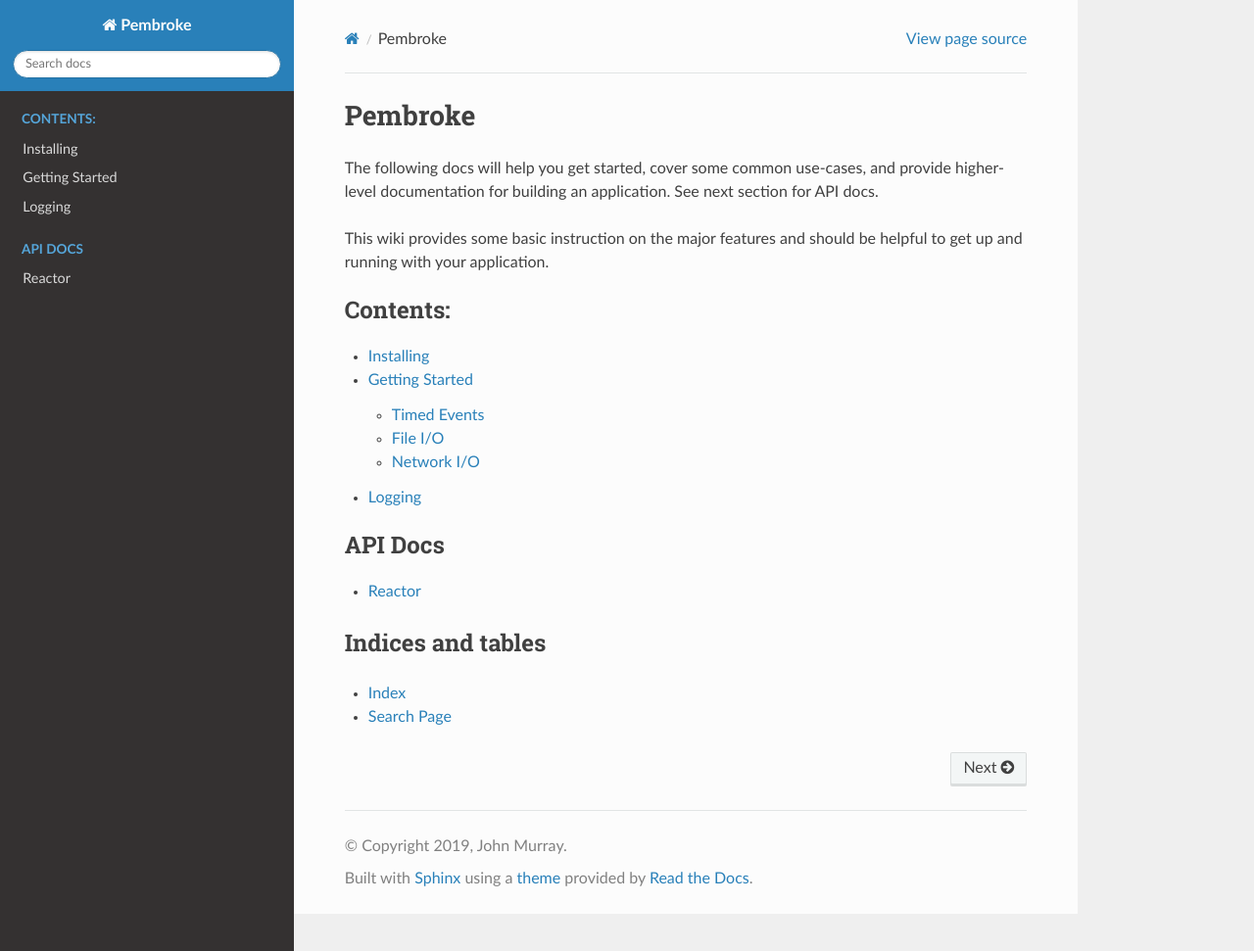
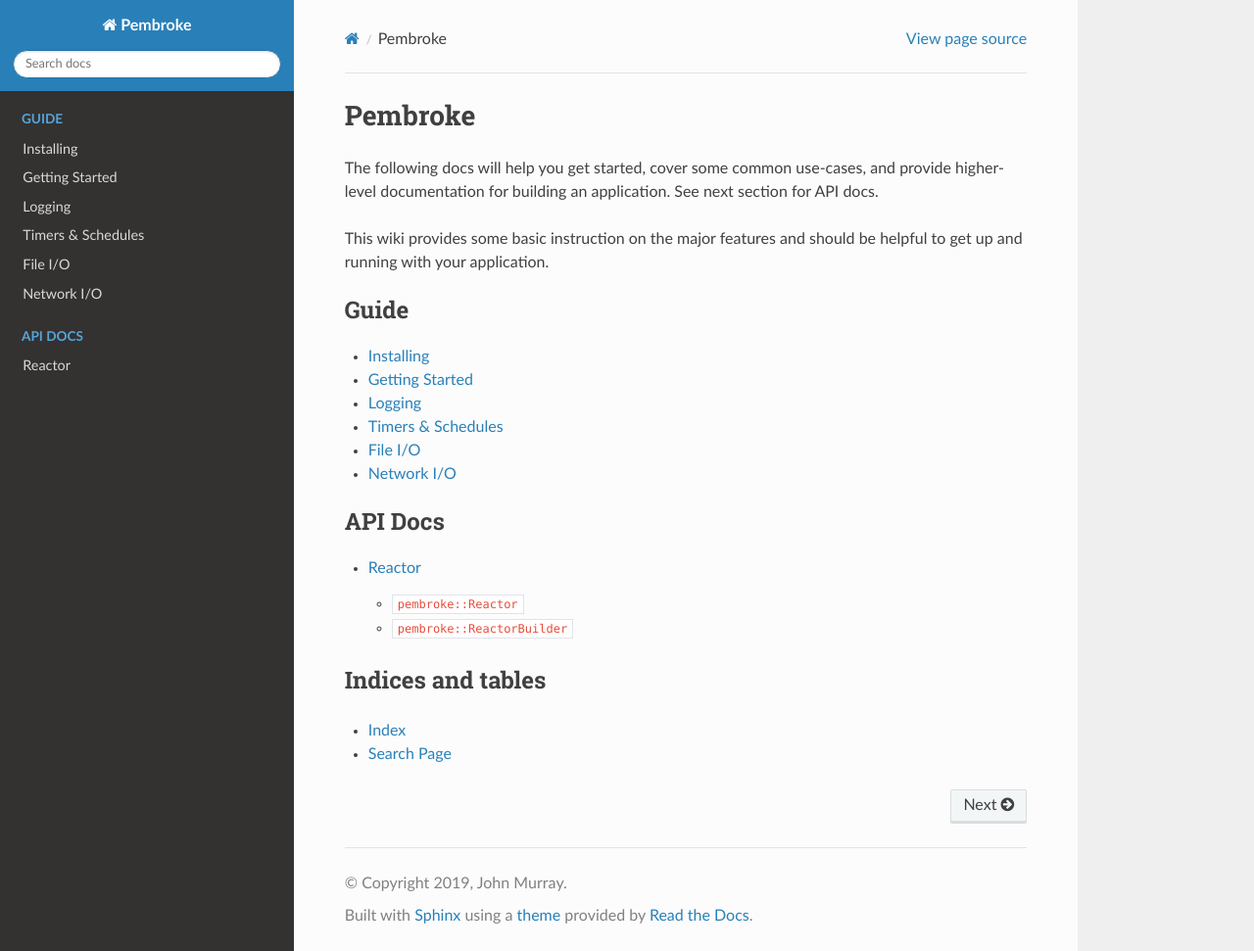
Before and after one commit to JohnMurray/pembroke, a Sphinx documentation site: the page built from docs/index.rst, in a window 1280 px wide and 971 px high. Shown: the whole window at 98% size. Built offline with Sphinx 7.4.7 and the Read the Docs theme 2.0.0, drawn with Linux system fonts in a browser that asks for light colours.

```diff
--- a/docs/api/reactor.rst
+++ b/docs/api/reactor.rst
@@ -2,5 +2,16 @@
 Reactor
 =======
 
+*********************
+``pembroke::Reactor``
+*********************
+
 .. doxygenclass:: pembroke::Reactor
    :members:
+
+****************************
+``pembroke::ReactorBuilder``
+****************************
+
+.. doxygenstruct:: pembroke::ReactorBuilder
+   :members:
--- a/docs/index.rst
+++ b/docs/index.rst
@@ -15,11 +15,14 @@ be helpful to get up and running with your application.
 
 .. toctree::
    :maxdepth: 2
-   :caption: Contents:
+   :caption: Guide
 
    installing
    getting-started
    logging
+   timers_schedules
+   file_io
+   network_io
 
 
 .. toctree::
--- /dev/null
+++ b/docs/timers_schedules.rst
@@ -0,0 +1,8 @@
+.. _timers_schedules:
+
+==================
+Timers & Schedules
+==================
+
+
+**TODO** Write documentation
```
Also changed, not shown: docs/file_io.rst (added, +8 -0 lines), docs/getting-started.rst (+3 -11 lines), docs/network_io.rst (added, +8 -0 lines).
